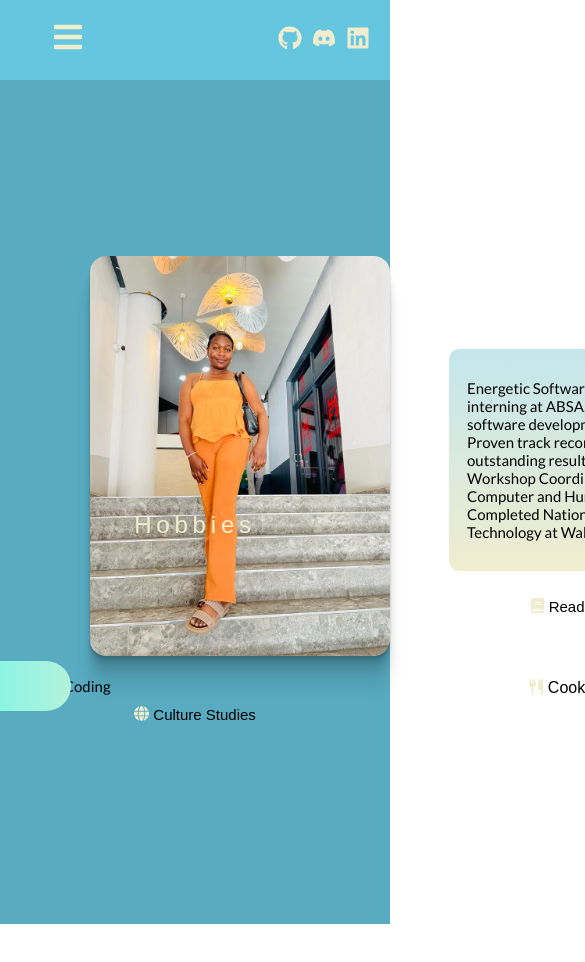
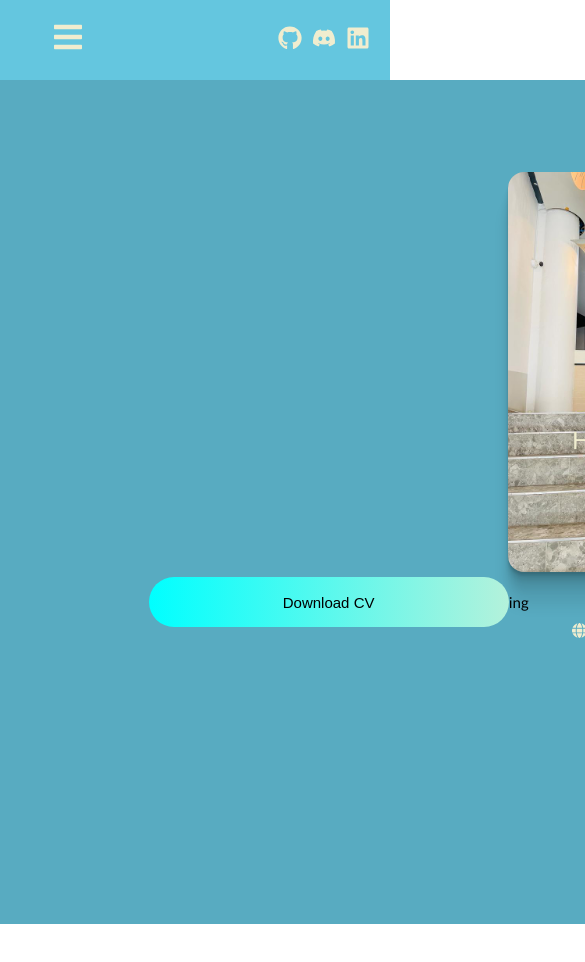
Before and after one commit to Sikhuphela/Port, a React (Create React App) app: page /about in a window 390 px wide. Shown: the top 962 px of the page, 585 px wide, since content can reach past the window. After the commit the page ends 930 px from the top, so only its background shows below. Built offline with nearby package versions, Linux system fonts and the light colour scheme.

Commit message:
added the width for about me page

```diff
--- a/src/Pages/About.css
+++ b/src/Pages/About.css
@@ -5,6 +5,7 @@
     background-color: #58abc1;
     min-height: 100vh;
     padding: 20px;
+    width: 150vh;
 
   }
 
@@ -383,7 +384,7 @@
   }
   @media screen and (max-width: 768px) {
     .about .group {
-      height: auto; /* Adjust height for smaller screens */
+      height: 700px;
       left: 0; /* Adjust position for smaller screens */
     }
 
```
